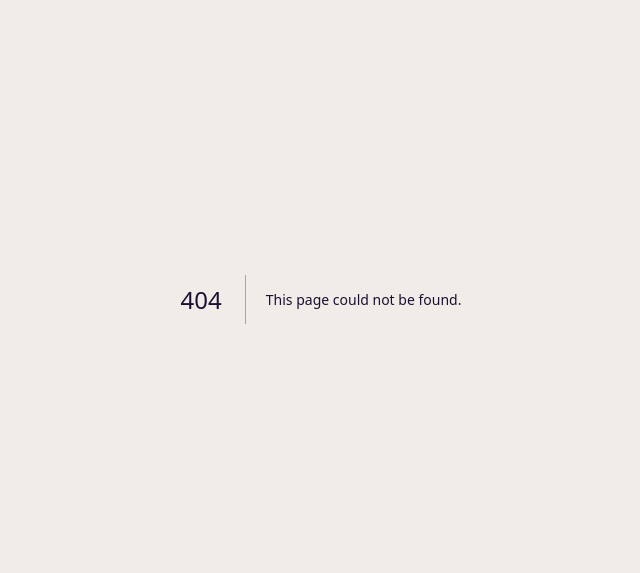
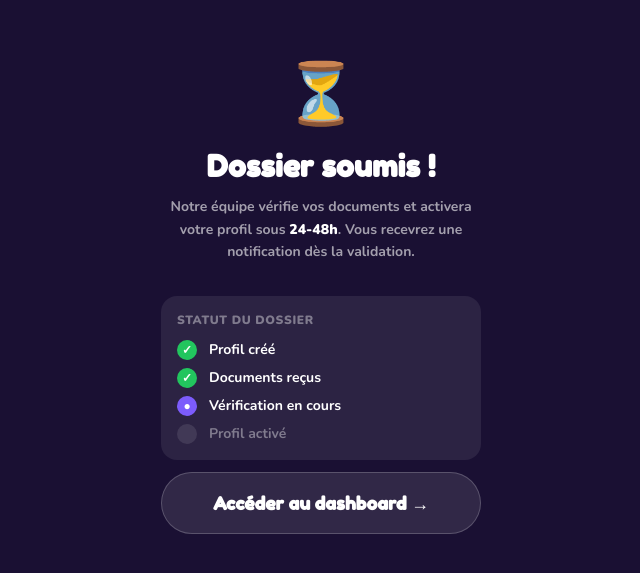
Before and after one commit to 3opconsult-cyber/nexto, a Next.js app: page /pro/attente in a window 1280 px wide. Before the commit this address had no page. Shown: the part 101-674 px from the top of the page, without its empty margins (319-959 px from the left). Built offline with nearby package versions, Linux system fonts and the light colour scheme.

Commit message:
feat: pro waiting validation page

```diff
--- /dev/null
+++ b/src/app/pro/attente/page.tsx
@@ -0,0 +1,49 @@
+import Link from 'next/link'
+
+export default function ProAttente() {
+  return (
+    <div className="min-h-screen flex flex-col items-center justify-center px-6 text-center"
+      style={{ background: 'var(--navy)' }}>
+      <div className="text-6xl mb-6">⏳</div>
+      <h1 className="font-fredoka text-3xl text-white mb-3">Dossier soumis !</h1>
+      <p className="text-sm font-bold max-w-xs leading-relaxed mb-8"
+        style={{ color: 'rgba(255,255,255,0.6)' }}>
+        Notre équipe vérifie vos documents et activera votre profil sous <strong className="text-white">24-48h</strong>.
+        Vous recevrez une notification dès la validation.
+      </p>
+      <div className="w-full max-w-xs space-y-3">
+        <div className="p-4 rounded-2xl text-left" style={{ background: 'rgba(255,255,255,0.08)' }}>
+          <div className="text-xs font-black uppercase tracking-wider mb-3"
+            style={{ color: 'rgba(255,255,255,0.4)' }}>Statut du dossier</div>
+          <div className="space-y-2">
+            {[
+              { label: 'Profil créé', done: true },
+              { label: 'Documents reçus', done: true },
+              { label: 'Vérification en cours', done: false, current: true },
+              { label: 'Profil activé', done: false },
+            ].map(item => (
+              <div key={item.label} className="flex items-center gap-3">
+                <div className="w-5 h-5 rounded-full flex items-center justify-center text-xs flex-shrink-0"
+                  style={{
+                    background: item.done ? '#22C55E' : item.current ? 'var(--accent)' : 'rgba(255,255,255,0.1)',
+                    color: 'white'
+                  }}>
+                  {item.done ? '✓' : item.current ? '●' : ''}
+                </div>
+                <span className="text-sm font-bold"
+                  style={{ color: item.done || item.current ? 'white' : 'rgba(255,255,255,0.4)' }}>
+                  {item.label}
+                </span>
+              </div>
+            ))}
+          </div>
+        </div>
+        <Link href="/pro/dashboard"
+          className="block w-full py-4 rounded-full text-white font-fredoka text-lg text-center"
+          style={{ background: 'rgba(255,255,255,0.1)', border: '1.5px solid rgba(255,255,255,0.2)' }}>
+          Accéder au dashboard →
+        </Link>
+      </div>
+    </div>
+  )
+}
```
